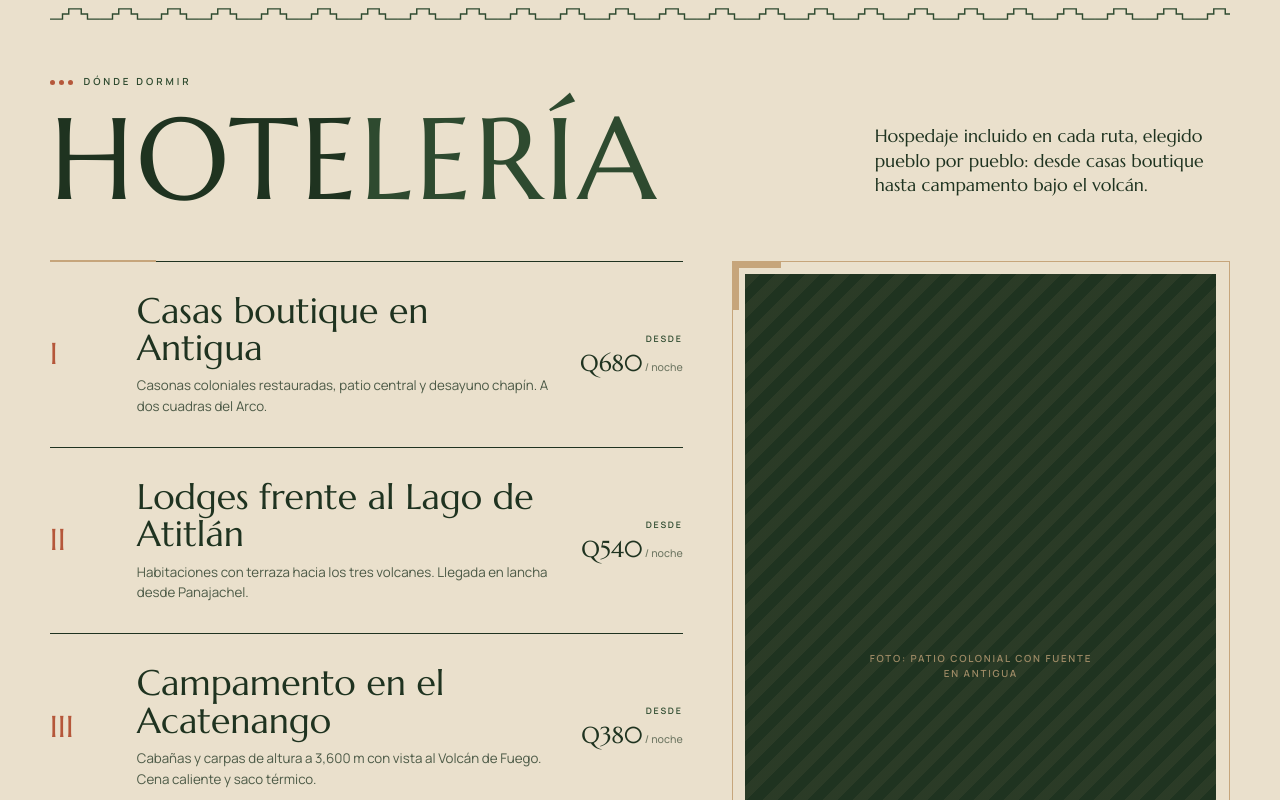
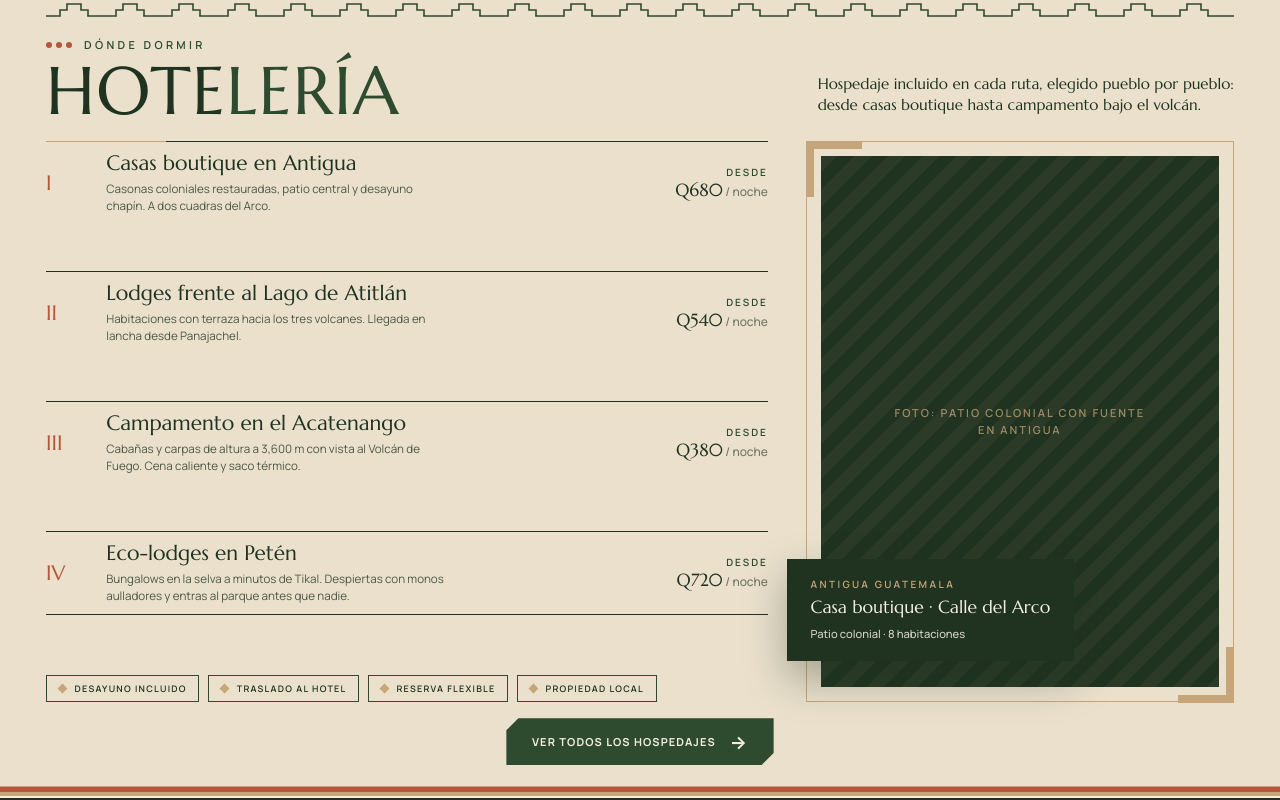
Before and after one commit to adminhallan-code/WixbalPagina, a website: page public/index.html in a window 1280 px wide. Shown: the part 2800-3600 px from the top of the page. Drawn offline with Linux system fonts and the light colour scheme.

Commit message:
Hotelería: recomponer para la forma de la pantalla
El problema real no era solo que la sección fuera alta: en monitores anchos el
lienzo se amplía a 1.25x, así que llegaba a medir ~1800 px. Se veía un titular
enorme, dos hospedajes y la foto cortada.

Escalar el bloque entero no servía porque el diseño es casi cuadrado
(1440x1438) y la pantalla apaisada: al caber a lo alto quedaban franjas vacías
a los lados. La salida es recomponer, no escalar.

- zoom: calc(1 / var(--zoom)) anula el zoom del lienzo solo en esta sección.
  Sigue ocupando la misma caja que las demás (el ancho se queda en auto), pero
  por dentro 1 px = 1 px real, así que las medidas en px y vh valen lo que
  dicen y se puede componer contra la altura del viewport.
- Titular, filas, chips y botón con clamp() contra vh: crecen con la pantalla.
- La foto pierde el min-height de 700 px y se estira a toda su columna, de modo
  que siempre se ve completa.

Exactamente 1 pantalla, con los cuatro hospedajes y la foto entera, en
1366x700, 1440x800, 1830x880 y 2560x1300. Sin desbordes. En móvil no aplica.

Co-Authored-By: Claude Opus 5 <noreply@anthropic.com>

```diff
--- a/public/css/styles.css
+++ b/public/css/styles.css
@@ -677,6 +677,91 @@ a { color: inherit; text-decoration: none; cursor: pointer; }
 
 body.is-locked { overflow: hidden; }
 
+/* ================== Hotelería a tamaño de pantalla ========================
+   Esta sección no se compone contra el lienzo de 1440 px como el resto, sino
+   contra la forma real de la pantalla. El truco es el par zoom/width: el
+   lienzo va escalado por --zoom (hasta 1.25 en monitores anchos), así que
+   aquí se aplica el zoom inverso. La sección sigue ocupando la misma caja que
+   las demás (el ancho se queda en auto), pero por dentro 1 px = 1 px real, de
+   modo que las medidas en px y vh valen lo que dicen.
+
+   Con eso la sección cabe en una pantalla mostrando los cuatro hospedajes y
+   la foto completa, sin achatar nada: lo que cambia es la composición, no las
+   proporciones de cada pieza.
+   ========================================================================== */
+
+@media (min-width: 1100px) {
+  .hotels {
+    zoom: calc(1 / var(--zoom, 1));
+    height: 100vh;
+    display: flex;
+    flex-direction: column;
+    --pad: clamp(32px, 3.6vw, 72px);
+  }
+
+  .hotels .zig { margin-top: clamp(14px, 2vh, 26px); flex: none; }
+
+  .hotels__head { padding-top: clamp(18px, 2.8vh, 34px); flex: none; }
+  .hotels .display {
+    margin-top: clamp(8px, 1.4vh, 18px);
+    font-size: clamp(50px, 8.4vh, 104px);
+  }
+  .hotels__lede {
+    margin: 0 0 clamp(2px, .8vh, 10px);
+    font-size: clamp(15px, 1.9vh, 20px);
+    max-width: 34ch;
+  }
+
+  .hotels__grid {
+    flex: 1; min-height: 0;
+    padding-top: clamp(16px, 2.4vh, 34px);
+    grid-template-columns: minmax(0, 1fr) clamp(340px, 36%, 620px);
+    gap: clamp(26px, 3vw, 56px);
+  }
+
+  .hotels__list { justify-content: space-between; }
+
+  .hrow {
+    padding: clamp(7px, 1.2vh, 16px) 0;
+    grid-template-columns: clamp(32px, 3.2vw, 60px) minmax(0, 1fr) auto;
+    gap: clamp(12px, 1.5vw, 26px);
+  }
+  .hrow__num { font-size: clamp(19px, 2.6vh, 30px); }
+  .hrow__title { font-size: clamp(18px, 2.6vh, 32px); line-height: 1.12; }
+  .hrow__text {
+    margin-top: clamp(3px, .6vh, 8px); max-width: 48ch;
+    font-size: clamp(11px, 1.45vh, 14px); line-height: 1.5;
+  }
+  .hrow__price-value {
+    margin-top: clamp(3px, .6vh, 8px);
+    font-size: clamp(16px, 2.2vh, 24px);
+  }
+
+  .chips { margin-top: clamp(9px, 1.6vh, 20px); gap: clamp(6px, .7vw, 10px); }
+  .chip {
+    padding: clamp(6px, 1vh, 11px) clamp(10px, .9vw, 16px);
+    font-size: clamp(9px, 1.1vh, 11px);
+    gap: clamp(6px, .7vw, 10px);
+  }
+
+  /* Sin altura mínima: la foto se estira a toda la columna y siempre se ve
+     entera, que era el problema principal. */
+  .hotels__media { min-height: 0; }
+  .frame__card { left: clamp(-28px, -1.6vw, -14px); bottom: clamp(24px, 5vh, 64px); }
+  .frame__name { font-size: clamp(17px, 2.2vh, 24px); }
+  .frame__note { font-size: clamp(11px, 1.4vh, 13px); }
+
+  .hotels__cta {
+    margin: 0 var(--pad);
+    padding: clamp(12px, 2vh, 26px) 0 clamp(16px, 2.6vh, 34px);
+    flex: none;
+  }
+  .hotels__cta .btn {
+    padding: clamp(12px, 1.8vh, 20px) clamp(22px, 2vw, 34px);
+    font-size: clamp(11px, 1.35vh, 14px);
+  }
+}
+
 /* ============================== ANIMACIONES =============================== */
 
 @keyframes wx-spin { to { transform: rotate(360deg); } }
--- a/public/index.html
+++ b/public/index.html
@@ -10,8 +10,8 @@
 <link rel="preconnect" href="https://fonts.googleapis.com">
 <link rel="preconnect" href="https://fonts.gstatic.com" crossorigin>
 <link href="https://fonts.googleapis.com/css2?family=Manrope:wght@400;500;600;700;800&amp;family=Marcellus&amp;display=swap" rel="stylesheet">
-<link rel="stylesheet" href="/css/styles.css">
-<link rel="stylesheet" href="/css/responsive.css">
+<link rel="stylesheet" href="/css/styles.css?v=4">
+<link rel="stylesheet" href="/css/responsive.css?v=4">
 </head>
 <body>
 
@@ -491,6 +491,6 @@
   </div>
 </div>
 
-<script src="/js/app.js" defer></script>
+<script src="/js/app.js?v=4" defer></script>
 </body>
 </html>
```
Also changed, not shown: README.md.
